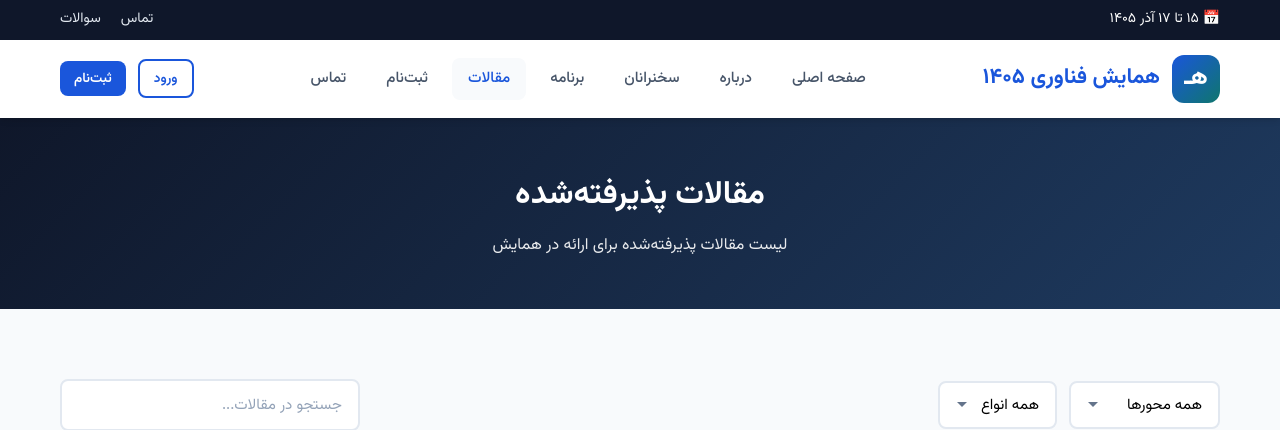
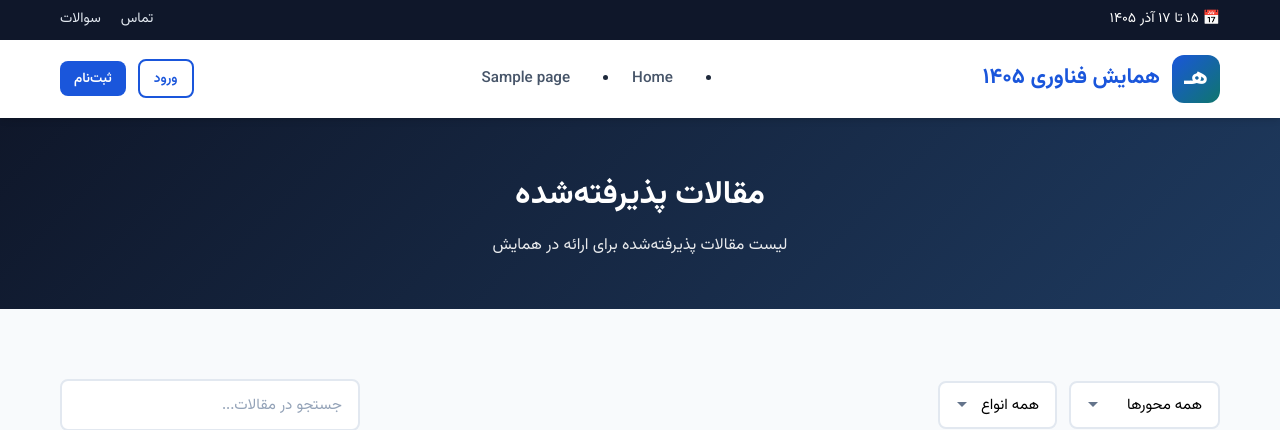
Before and after one commit to ArefShojaei/conference-template, a WordPress theme: template wordpress/theme/conference-1405/templates/papers.php in a window 1280 px wide. Shown: the top 430 px of the page. Run offline with PHP 8.4 and a stand-in for WordPress, Linux system fonts and the light colour scheme; the site name, menu and one post (Sample post) are stand-ins, and other content is empty; some libraries are stand-ins or nearby versions.

Commit message:
Use editable WordPress navigation menu

```diff
--- a/wordpress/theme/conference-1405/templates/papers.php
+++ b/wordpress/theme/conference-1405/templates/papers.php
@@ -13,15 +13,7 @@
       <nav class="navbar">
         <a href="<?php echo esc_url(home_url('/')); ?>" class="logo"><div class="logo-icon">هـ</div><span>همایش فناوری ۱۴۰۵</span></a>
         <button class="menu-toggle">☰</button>
-        <div class="nav-menu">
-          <a href="<?php echo esc_url(home_url('/')); ?>">صفحه اصلی</a>
-          <a href="<?php echo esc_url(home_url('/about/')); ?>">درباره</a>
-          <a href="<?php echo esc_url(home_url('/speakers/')); ?>">سخنرانان</a>
-          <a href="<?php echo esc_url(home_url('/schedule/')); ?>">برنامه</a>
-          <a href="<?php echo esc_url(home_url('/papers/')); ?>" class="active">مقالات</a>
-          <a href="<?php echo esc_url(home_url('/register/')); ?>">ثبت‌نام</a>
-          <a href="<?php echo esc_url(home_url('/contact/')); ?>">تماس</a>
-        </div>
+        <div class="nav-menu"><?php wp_nav_menu(array('theme_location'=>'primary','container'=>false,'fallback_cb'=>'hm1405_fallback_menu','items_wrap'=>'%3$s')); ?></div>
         <div class="nav-actions">
           <a href="<?php echo esc_url(home_url('/login/')); ?>" class="btn btn-outline btn-sm">ورود</a>
           <a href="<?php echo esc_url(home_url('/register/')); ?>" class="btn btn-primary btn-sm">ثبت‌نام</a>
```
